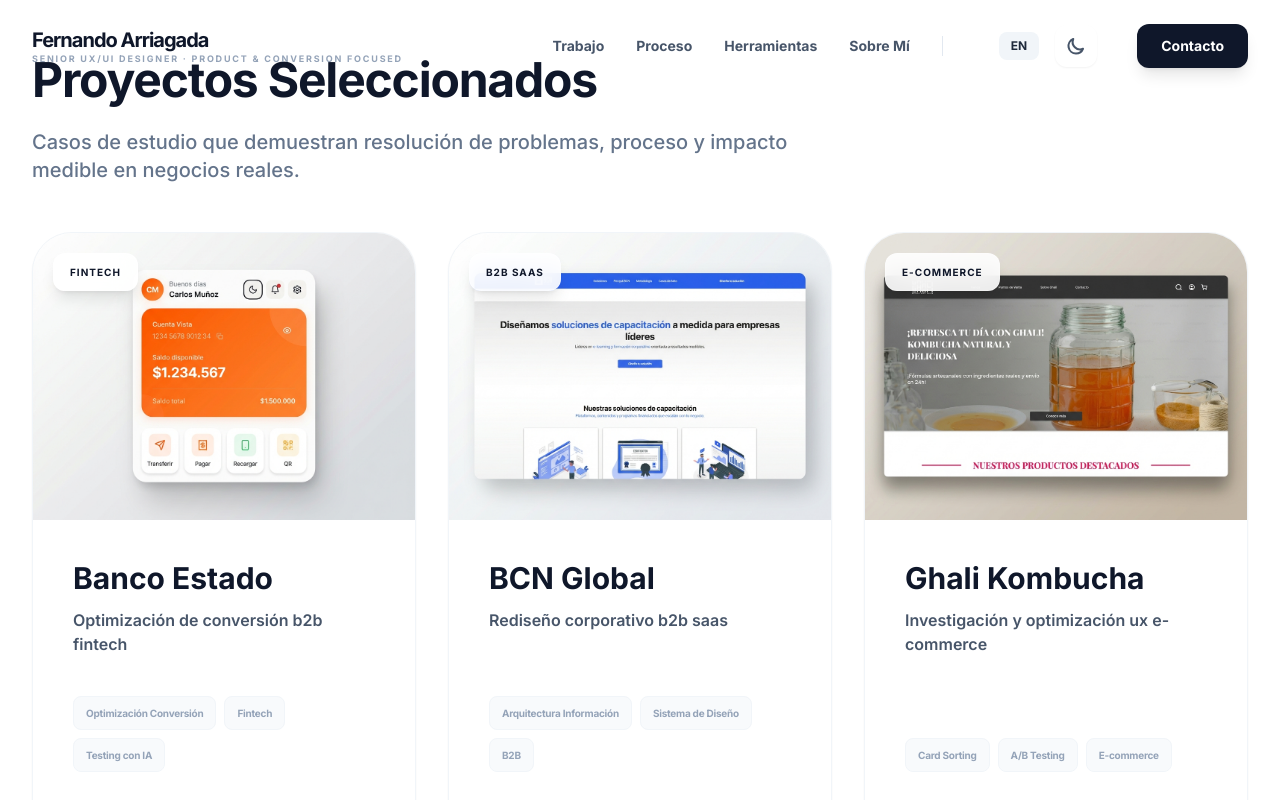
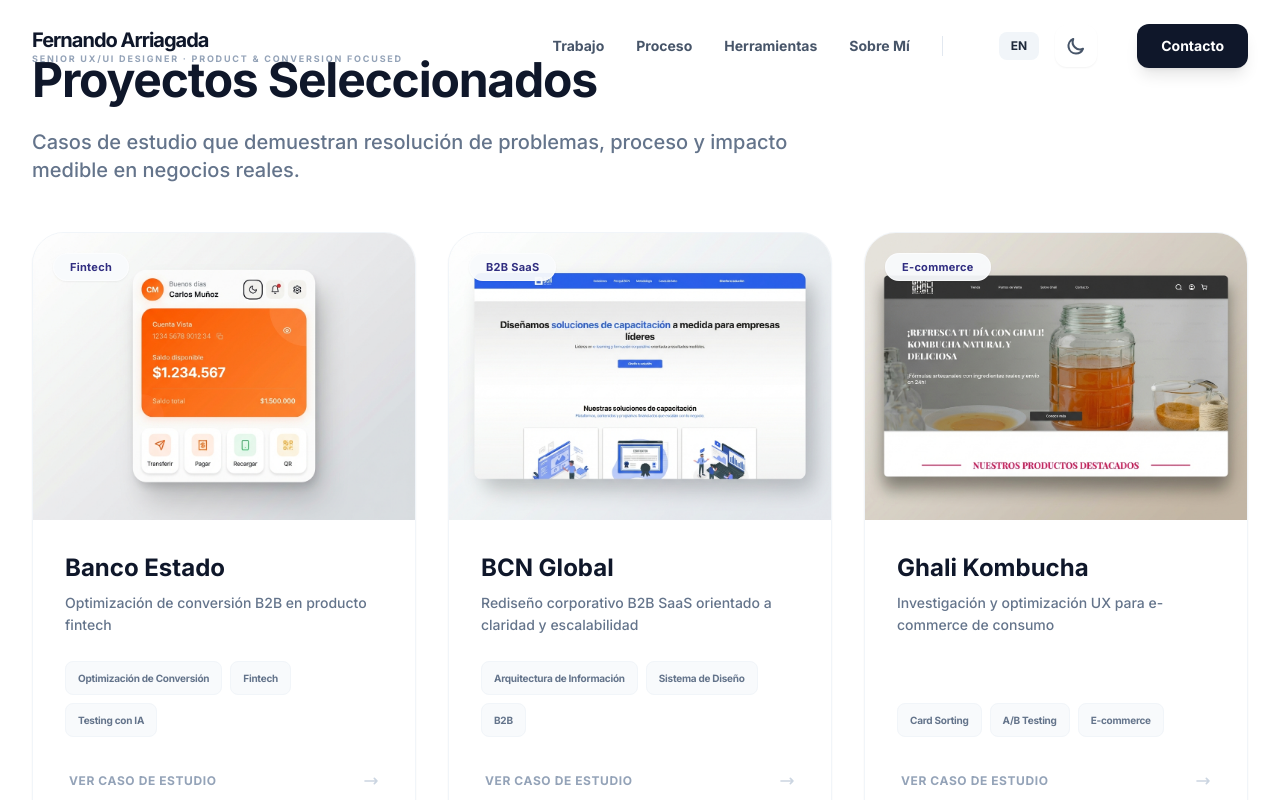
Before and after one commit to Fernandodesign96/fernandoarriagadauxui, a React (Vite) app: page /fernandoarriagadauxui/work/goodmeal in a window 1280 px wide. Both pictures are taken after a click on the button "Trabajo". Shown: the part 772-1572 px from the top of the page. Built offline with nearby package versions, Linux system fonts and the light colour scheme.

Commit message:
Redesign Project Cards and update 7 Highlighted Projects

```diff
--- a/src/components/ProjectCard.jsx
+++ b/src/components/ProjectCard.jsx
@@ -18,57 +18,58 @@
         return `${import.meta.env.BASE_URL}${cleanPath}`
     }
 
-    // Helper for Sentence Case
-    const toSentenceCase = (str) => {
-        if (!str) return ''
-        return str.charAt(0).toUpperCase() + str.slice(1).toLowerCase()
-    }
-
     return (
         <div
             onClick={handleClick}
-            className="group cursor-pointer flex flex-col h-full bg-white dark:bg-slate-900 rounded-[2.5rem] overflow-hidden border border-slate-100 dark:border-slate-800 hover:border-primary-500/50 dark:hover:border-primary-400/50 shadow-sm hover:shadow-2xl hover:shadow-primary-500/10 transition-all duration-500 transform hover:-translate-y-2"
+            className="group cursor-pointer flex flex-col h-full bg-white dark:bg-slate-900 rounded-[2rem] overflow-hidden border border-slate-100 dark:border-slate-800 hover:border-indigo-100 dark:hover:border-indigo-900/40 shadow-sm hover:shadow-xl hover:shadow-indigo-500/10 transition-all duration-300 transform hover:scale-[1.01]"
         >
+            {/* Image Container */}
             <div className="aspect-[4/3] w-full overflow-hidden bg-slate-100 dark:bg-slate-800 relative">
                 <img
                     src={getImagePath(project.coverImage)}
                     alt={project.title}
-                    className="w-full h-full object-cover group-hover:scale-110 transition-transform duration-700 ease-out"
+                    className="w-full h-full object-cover group-hover:scale-105 transition-transform duration-700 ease-out"
                 />
-                <div className="absolute inset-0 bg-primary-900/0 group-hover:bg-primary-900/10 dark:group-hover:bg-primary-900/20 transition-colors duration-500" />
 
-                <div className="absolute top-5 left-5 flex flex-wrap gap-2">
-                    <span className="px-4 py-1.5 text-[10px] font-black bg-white/90 dark:bg-slate-900/90 backdrop-blur-md text-slate-900 dark:text-white rounded-xl shadow-lg border border-white/20 dark:border-slate-800/20 tracking-widest uppercase">
+                {/* Subtle Gradient Overlay on Hover */}
+                <div className="absolute inset-0 bg-slate-900/0 group-hover:bg-slate-900/5 transition-colors duration-500" />
+
+                {/* Category Pill (Top-Left) */}
+                <div className="absolute top-5 left-5 z-10">
+                    <span className="px-4 py-1.5 text-[11px] font-bold bg-slate-50/95 dark:bg-slate-900/90 backdrop-blur-md text-indigo-900 dark:text-indigo-100 rounded-full shadow-sm border border-white/50 dark:border-slate-700 tracking-wide">
                         {project.industry}
                     </span>
                 </div>
             </div>
 
-            <div className="flex flex-col flex-grow p-8 md:p-10">
-                <div className="mb-10">
-                    <h3 className="text-2xl md:text-3xl font-black text-slate-900 dark:text-white mb-3 group-hover:text-primary-600 dark:group-hover:text-primary-400 transition-colors leading-tight">
+            {/* Content Block */}
+            <div className="flex flex-col flex-grow p-6 md:p-8">
+                <div className="mb-6">
+                    <h3 className="text-xl md:text-2xl font-black text-slate-900 dark:text-white mb-2 group-hover:text-indigo-600 dark:group-hover:text-indigo-400 transition-colors leading-tight">
                         {project.title}
                     </h3>
-                    <p className="text-slate-600 dark:text-slate-400 text-sm md:text-base leading-relaxed font-semibold">
-                        {toSentenceCase(project.subtitle)}
+                    <p className="text-slate-500 dark:text-slate-400 text-sm leading-relaxed font-medium line-clamp-2">
+                        {project.subtitle}
                     </p>
                 </div>
 
-                <div className="mt-auto flex flex-col gap-8">
+                <div className="mt-auto flex flex-col gap-6">
+                    {/* Tags */}
                     <div className="flex flex-wrap gap-2">
                         {project.tags.slice(0, 3).map((tag, index) => (
-                            <span key={index} className="text-[10px] font-bold tracking-tight text-slate-400 dark:text-slate-500 bg-slate-50 dark:bg-slate-800/50 border border-slate-100 dark:border-slate-800 px-3 py-1 rounded-lg">
+                            <span key={index} className="text-[10px] font-bold tracking-tight text-slate-500 dark:text-slate-400 bg-slate-50 dark:bg-slate-800/50 border border-slate-100 dark:border-slate-800 px-3 py-1 rounded-lg">
                                 {tag}
                             </span>
                         ))}
                     </div>
 
-                    <div className="w-full py-4 px-6 bg-slate-50 dark:bg-slate-800/50 border border-slate-100 dark:border-slate-800 rounded-2xl flex items-center justify-between group-hover:bg-primary-600 group-hover:border-primary-500 transition-all duration-300">
-                        <span className="text-xs font-black uppercase tracking-wider text-slate-900 dark:text-white group-hover:text-white">
+                    {/* CTA */}
+                    <div className="w-full py-3 px-1 rounded-xl flex items-center justify-between group/cta">
+                        <span className="text-xs font-black uppercase tracking-wider text-slate-400 dark:text-slate-500 group-hover:text-indigo-600 dark:group-hover:text-indigo-400 transition-colors">
                             {t.viewStudy}
                         </span>
-                        <svg className="w-5 h-5 text-slate-400 group-hover:text-white group-hover:translate-x-1 transition-all" fill="none" stroke="currentColor" viewBox="0 0 24 24">
-                            <path strokeLinecap="round" strokeLinejoin="round" strokeWidth={3} d="M17 8l4 4m0 0l-4 4m4-4H3" />
+                        <svg className="w-4 h-4 text-slate-300 group-hover:text-indigo-600 dark:group-hover:text-indigo-400 group-hover:translate-x-1 transition-all duration-300" fill="none" stroke="currentColor" viewBox="0 0 24 24">
+                            <path strokeLinecap="round" strokeLinejoin="round" strokeWidth={2.5} d="M17 8l4 4m0 0l-4 4m4-4H3" />
                         </svg>
                     </div>
                 </div>
--- a/src/data/projects.js
+++ b/src/data/projects.js
@@ -5,13 +5,13 @@
             slug: 'banco-estado',
             galleryCols: 3,
             title: 'Banco Estado',
-            subtitle: 'Optimización de Conversión B2B Fintech',
+            subtitle: 'Optimización de conversión B2B en producto fintech',
             year: '2025',
             industry: 'Fintech',
             type: 'UX/UI Integral',
             description: 'Producto bancario con embudo de conversión complejo que requería optimización UX, pruebas de usabilidad y validación visual.',
             coverImage: '/assets/projects/banco-estado-cover.png',
-            tags: ['Optimización Conversión', 'Fintech', 'Testing con IA', 'Prototipado'],
+            tags: ['Optimización de Conversión', 'Fintech', 'Testing con IA'],
             metrics: {
                 improvement: 'Optimización de embudo',
                 impact: 'Validación de rendimiento'
@@ -87,17 +87,18 @@
             slug: 'bcn-global',
             galleryCols: 2,
             title: 'BCN Global',
-            subtitle: 'Rediseño Corporativo B2B SaaS',
+            subtitle: 'Rediseño corporativo B2B SaaS orientado a claridad y escalabilidad',
             year: '2025',
             industry: 'B2B SaaS',
             type: 'UX/UI Integral',
             description: 'Soluciones de capacitación corporativa que requerían una presencia web moderna con propuesta de valor clara y diferenciación de servicios.',
             coverImage: '/assets/projects/bcn-global-cover.png',
-            tags: ['Arquitectura Información', 'Sistema de Diseño', 'B2B', 'Front-End'],
+            tags: ['Arquitectura de Información', 'Sistema de Diseño', 'B2B'],
             metrics: {
                 improvement: 'Mejora Percepción Marca',
                 impact: 'Sitio Web Funcional'
             },
+
             links: {
                 lovable: 'https://bcnglobal.lovable.app/',
                 figma: 'https://www.figma.com/design/BcGdwTMlO6tGBDaoc3D2jX/Redise%C3%B1o-BCN-Global?node-id=0-1&t=oPDIhsV43zFyPlv4-1',
@@ -177,13 +178,13 @@
             slug: 'ghali-kombucha',
             galleryCols: 2,
             title: 'Ghali Kombucha',
-            subtitle: 'Investigación y Optimización UX E-commerce',
+            subtitle: 'Investigación y optimización UX para e-commerce de consumo',
             year: '2025',
             industry: 'E-commerce',
             type: 'Investigación UX',
             description: 'Marca de kombucha artesanal que necesitaba mejoras UX basadas en datos mediante card sorting, tree testing y pruebas A/B.',
             coverImage: '/assets/projects/ghali-kombucha-cover.png',
-            tags: ['Card Sorting', 'A/B Testing', 'E-commerce', 'Conversión'],
+            tags: ['Card Sorting', 'A/B Testing', 'E-commerce'],
             metrics: {
                 improvement: '+12.5% tasa de conversión',
                 impact: '+100% duración sesión'
@@ -256,17 +257,18 @@
             slug: 'la-especieria',
             galleryCols: 2,
             title: 'La Especiería',
-            subtitle: 'UX/UI E-commerce & Desarrollo Front-End',
+            subtitle: 'Optimización UX/UI y desarrollo front-end para e-commerce',
             year: '2024',
             industry: 'E-commerce',
             type: 'UX/UI Integral',
             description: 'E-commerce de alimentos gourmet requiriendo renovación UX completa con foco en descubrimiento de productos y optimización de conversión.',
             coverImage: '/assets/projects/la-especieria-cover.png',
-            tags: ['E-commerce', 'Diseño UX/UI', 'Front-End', 'Mobile-First'],
+            tags: ['E-commerce', 'Diseño UX/UI', 'Front-End'],
             metrics: {
                 improvement: '+100% tasa conversión',
                 impact: '+70% CTR'
             },
+
             links: {
                 figma: 'https://www.figma.com/design/UMbDoTx9wA4GK7XuBrpFB4/Wireframe-Propuesta---La-Especier%C3%ADa---E3-dis-046?node-id=51-376&t=ZCmyeh2oqzBqJq6n-1',
                 github: 'https://github.com/Fernandodesign96/la-especieria'
@@ -406,13 +408,13 @@
             slug: 'pharmafy',
             galleryCols: 3,
             title: 'Pharmafy',
-            subtitle: 'Diseño UX App de Salud',
+            subtitle: 'Diseño UX de aplicación de salud centrada en investigación',
             year: '2023',
             industry: 'Healthcare',
             type: 'Diseño UX',
             description: 'Solución de salud digital para gestión de medicamentos demostrando proceso UX end-to-end desde investigación hasta prototipos.',
             coverImage: '/assets/projects/pharmafy-cover.png',
-            tags: ['Healthcare', 'Investigación UX', 'Personas', 'Flujos de Usuario'],
+            tags: ['Healthcare', 'Investigación UX', 'Personas'],
             metrics: {
                 improvement: 'Diseño privacidad-primero',
                 impact: 'Certificación Google UX'
@@ -587,13 +589,13 @@
             slug: 'findies',
             galleryCols: 3,
             title: 'Findies',
-            subtitle: 'App de Descubrimiento de Eventos y Música',
+            subtitle: 'App móvil para descubrimiento de eventos y música',
             year: '2024',
             industry: 'Entretenimiento',
             type: 'Mobile App UX/UI',
             description: 'Aplicación móvil para descubrir eventos de música en vivo y artistas con enfoque en navegación visual intuitiva.',
             coverImage: '/assets/projects/findies-cover.png',
-            tags: ['Diseño Móvil', 'Flujos de Usuario', 'Diseño Visual', 'Entretenimiento'],
+            tags: ['Diseño Móvil', 'Flujos de Usuario', 'Diseño Visual'],
             metrics: {
                 improvement: 'Descubrimiento eventos',
                 impact: 'Identidad visual atractiva'
@@ -748,13 +750,13 @@
             galleryCols: 3,
             coverImageClass: 'max-w-md mx-auto',
             title: 'GoodMeal',
-            subtitle: 'App de Planificación de Comidas y Nutrición',
+            subtitle: 'App de planificación de comidas y nutrición personalizada',
             year: '2024',
             industry: 'Salud y Bienestar',
             type: 'Mobile App UX/UI',
             description: 'Aplicación de planificación de comidas enfocada en salud con onboarding optimizado y flujo de adquisición de bajo roce.',
             coverImage: '/assets/projects/goodmeal-cover.png',
-            tags: ['Diseño Móvil', 'Onboarding', 'Health Tech', 'Estrategia UX'],
+            tags: ['Diseño Móvil', 'Onboarding', 'Health Tech'],
             metrics: {
                 improvement: 'Adquisición de usuarios',
                 impact: 'Accesibilidad nutricional'
```
